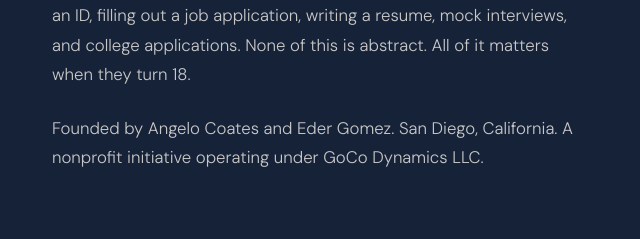
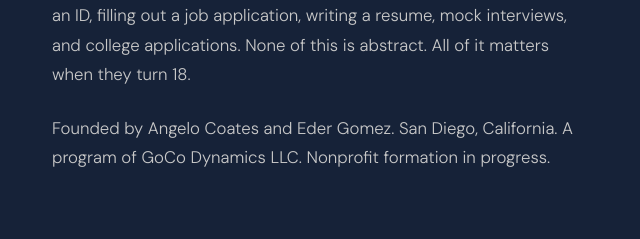
Before and after one commit to GOCOCEO/Garrison-project, a website: page index.html in a window 1280 px wide. Shown: the part 1487-1726 px from the top of the page, 12-652 px from the left. Drawn offline with nearby package versions, Linux system fonts and the light colour scheme.

Commit message:
Update index.html

```diff
--- a/index.html
+++ b/index.html
@@ -196,7 +196,7 @@
       <p>The Garrison Project is built on one belief: <strong>boys are more capable than the system around them gives them credit for.</strong> The best thing you can do for a young man is challenge him - not protect him from difficulty.</p>
       <p>Enrollment is offered on a sliding scale, set privately with each family at intake. The work itself is never free. Boys earn their place here through attendance, effort, and accountability. The mat teaches leverage - how to accept a bad position and work from it. How to stay composed when things are hard. How to lead when everyone around you is folding.</p>
       <p>On top of the Jiu Jitsu, students work on <strong>practical life skills</strong> - getting an ID, filling out a job application, writing a resume, mock interviews, and college applications. None of this is abstract. All of it matters when they turn 18.</p>
-      <p>Founded by Angelo Coates and Eder Gomez. San Diego, California. A nonprofit initiative operating under GoCo Dynamics LLC.</p>
+      <p>Founded by Angelo Coates and Eder Gomez. San Diego, California. A program of GoCo Dynamics LLC. Nonprofit formation in progress.</p>
     </div>
     <div class="about-right">
       <div class="credential-item">
```
